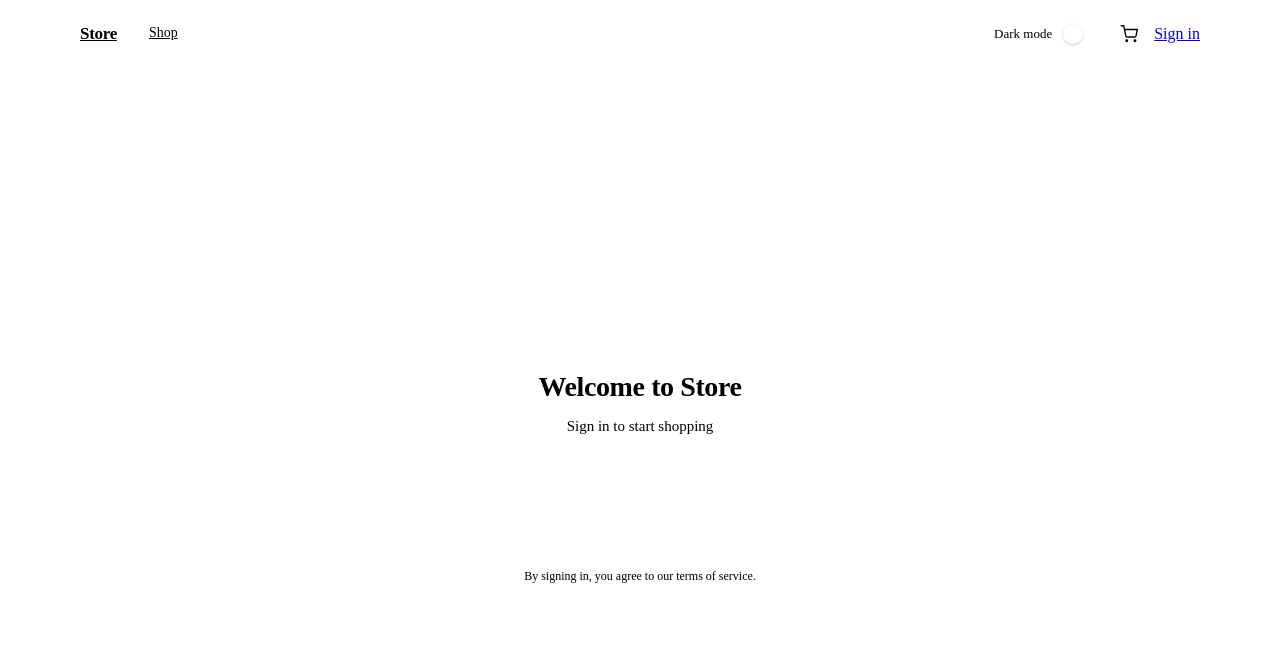
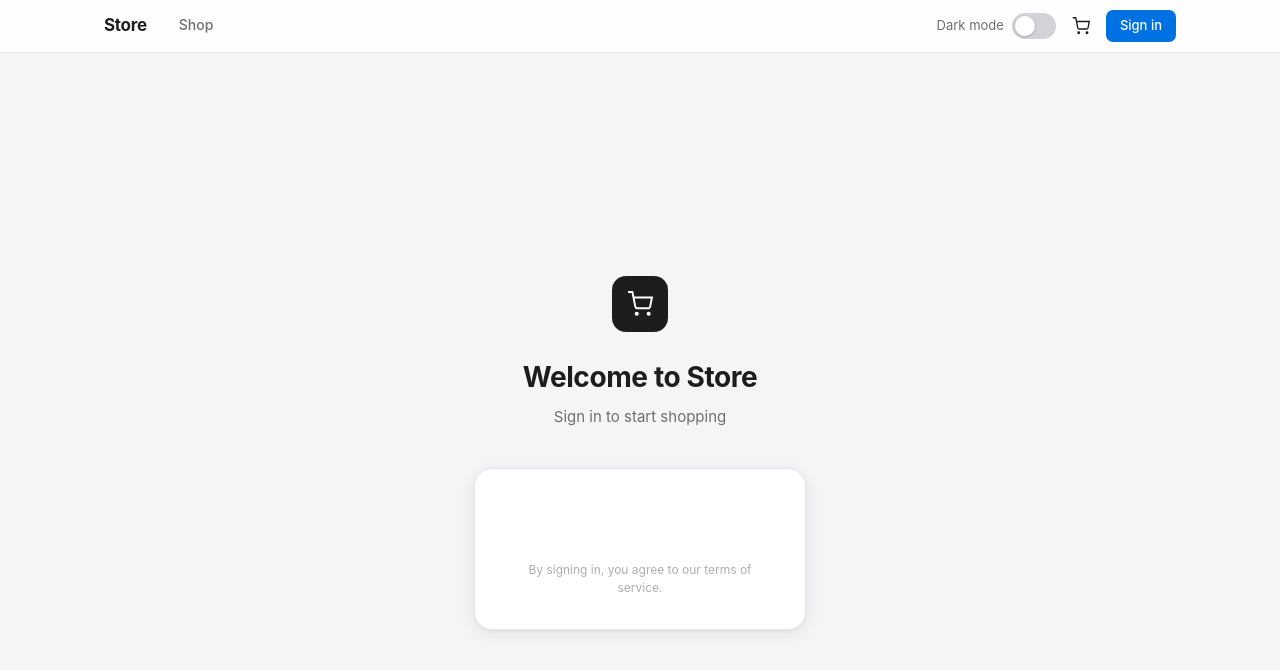
Before and after one commit to vlntnmusa/cos108-store, a React (Vite) app in the folder frontend/: page /login in a window 1280 px wide. Shown: the top 670 px of the page. Built offline with nearby package versions, Linux system fonts and the light colour scheme; no server answers.

Commit message:
Refactor CSS variables and styles for dark theme

```diff
--- a/frontend/src/index.css
+++ b/frontend/src/index.css
@@ -16,38 +16,159 @@
   --shadow-sm:   0 1px 3px rgba(0,0,0,.5);
   --shadow:      0 4px 16px rgba(0,0,0,.6);
 }
+[data-theme="dark"] body { background: var(--bg); color: var(--text-1); }
+[data-theme="dark"] .card { background: var(--surface); border-color: var(--border); }
+[data-theme="dark"] .input { background: var(--surface-2); border-color: var(--border); color: var(--text-1); }
+[data-theme="dark"] .btn-outline { border-color: var(--border); color: var(--text-1); }
+[data-theme="dark"] .btn-ghost { color: var(--text-1); }
+[data-theme="dark"] .tab-btn { color: var(--text-2); }
+[data-theme="dark"] .tab-btn.active { color: var(--accent); border-bottom-color: var(--accent); }
+[data-theme="dark"] header { background: rgba(28,28,30,0.9) !important; border-bottom-color: var(--border) !important; }
+[data-theme="dark"] a { color: inherit; }
+[data-theme="dark"] p, [data-theme="dark"] span, [data-theme="dark"] h1,
+[data-theme="dark"] h2, [data-theme="dark"] h3 { color: inherit; }
 
-[data-theme="dark"] body {
+/* ── Design Tokens ───────────────────────────────────────────────────────── */
+:root {
+  --bg:          #F5F5F7;
+  --surface:     #FFFFFF;
+  --surface-2:   #FBFBFD;
+  --border:      #D2D2D7;
+  --border-light:#E5E5EA;
+  --text-1:      #1D1D1F;
+  --text-2:      #6E6E73;
+  --text-3:      #AEAEB2;
+  --accent:      #0071E3;
+  --accent-h:    #0077ED;
+  --success:     #34C759;
+  --danger:      #FF3B30;
+  --warn:        #FF9500;
+  --radius-sm:   8px;
+  --radius:      12px;
+  --radius-lg:   18px;
+  --shadow-sm:   0 1px 3px rgba(0,0,0,.06), 0 1px 2px rgba(0,0,0,.04);
+  --shadow:      0 4px 16px rgba(0,0,0,.08), 0 1px 4px rgba(0,0,0,.04);
+  --shadow-lg:   0 12px 40px rgba(0,0,0,.10), 0 2px 8px rgba(0,0,0,.06);
+  --ease:        cubic-bezier(.25,.46,.45,.94);
+  --transition:  0.2s var(--ease);
+}
+
+/* ── Reset ───────────────────────────────────────────────────────────────── */
+*, *::before, *::after { box-sizing: border-box; margin: 0; padding: 0; }
+html { -webkit-font-smoothing: antialiased; -moz-osx-font-smoothing: grayscale; }
+body {
+  font-family: -apple-system, BlinkMacSystemFont, 'SF Pro Text', 'Helvetica Neue', sans-serif;
   background: var(--bg);
   color: var(--text-1);
+  font-size: 15px;
+  line-height: 1.5;
+}
+a { color: inherit; text-decoration: none; }
+img { display: block; max-width: 100%; }
+button { cursor: pointer; font-family: inherit; }
+input, select, textarea { font-family: inherit; }
+
+/* ── Typography ──────────────────────────────────────────────────────────── */
+.t-display { font-size: 40px; font-weight: 700; letter-spacing: -0.5px; line-height: 1.1; }
+.t-title   { font-size: 24px; font-weight: 600; letter-spacing: -0.3px; line-height: 1.2; }
+.t-headline{ font-size: 18px; font-weight: 600; letter-spacing: -0.1px; }
+.t-body    { font-size: 15px; font-weight: 400; }
+.t-caption { font-size: 13px; color: var(--text-2); }
+.t-label   { font-size: 12px; font-weight: 500; letter-spacing: .04em; text-transform: uppercase; color: var(--text-2); }
+
+/* ── Layout ──────────────────────────────────────────────────────────────── */
+.page    { max-width: 1120px; margin: 0 auto; padding: 48px 24px; }
+.page-sm { max-width: 640px;  margin: 0 auto; padding: 48px 24px; }
+
+/* ── Card ────────────────────────────────────────────────────────────────── */
+.card {
+  background: var(--surface);
+  border-radius: var(--radius);
+  border: 1px solid var(--border-light);
+  box-shadow: var(--shadow-sm);
+  padding: 24px;
+}
+.card-hover { transition: transform var(--transition), box-shadow var(--transition); }
+.card-hover:hover { transform: translateY(-2px); box-shadow: var(--shadow); }
+
+/* ── Buttons ─────────────────────────────────────────────────────────────── */
+.btn {
+  display: inline-flex; align-items: center; justify-content: center; gap: 6px;
+  padding: 10px 20px; border-radius: var(--radius-sm);
+  border: none; font-size: 14px; font-weight: 500;
+  transition: all var(--transition);
+  white-space: nowrap; user-select: none;
+}
+.btn:active { transform: scale(0.98); }
+.btn-primary  { background: var(--accent); color: #fff !important; }
+.btn-primary:hover  { background: var(--accent-h); }
+.btn-danger   { background: var(--danger); color: #fff !important; }
+.btn-danger:hover   { opacity: .88; }
+.btn-success  { background: var(--success); color: #fff !important; }
+.btn-ghost    { background: transparent; color: var(--text-1); }
+.btn-ghost:hover    { background: var(--border-light); }
+.btn-outline  { background: transparent; border: 1px solid var(--border); color: var(--text-1); }
+.btn-outline:hover  { border-color: var(--text-2); }
+.btn-sm { padding: 6px 14px; font-size: 13px; border-radius: 7px; }
+.btn:disabled { opacity: .4; cursor: not-allowed; }
+
+/* ── Forms ───────────────────────────────────────────────────────────────── */
+.input {
+  width: 100%; padding: 10px 14px;
+  background: var(--surface);
+  border: 1px solid var(--border);
+  border-radius: var(--radius-sm);
+  font-size: 15px; color: var(--text-1);
+  outline: none;
+  transition: border-color var(--transition), box-shadow var(--transition);
+}
+.input:focus { border-color: var(--accent); box-shadow: 0 0 0 3px rgba(0,113,227,.12); }
+.input::placeholder { color: var(--text-3); }
+.label { display: block; font-size: 13px; font-weight: 500; color: var(--text-2); margin-bottom: 6px; }
+.form-group { margin-bottom: 16px; }
+
+/* ── Badges ──────────────────────────────────────────────────────────────── */
+.badge { display: inline-flex; align-items: center; padding: 3px 10px; border-radius: 999px; font-size: 12px; font-weight: 500; }
+.badge-admin    { background: #FFF3E0; color: #E65100; }
+.badge-cashier  { background: #E3F2FD; color: #1565C0; }
+.badge-customer { background: #E8F5E9; color: #2E7D32; }
+.badge-success  { background: #E8F5E9; color: #2E7D32; }
+
+/* ── Divider ─────────────────────────────────────────────────────────────── */
+.divider { height: 1px; background: var(--border-light); margin: 24px 0; }
+
+/* ── Animations ──────────────────────────────────────────────────────────── */
+@keyframes fadeUp {
+  from { opacity: 0; transform: translateY(12px); }
+  to   { opacity: 1; transform: translateY(0); }
+}
+.fade-up   { animation: fadeUp 0.4s var(--ease) both; }
+.fade-up-2 { animation: fadeUp 0.4s 0.08s var(--ease) both; }
+.fade-up-3 { animation: fadeUp 0.4s 0.16s var(--ease) both; }
+
+/* ── Tabs ────────────────────────────────────────────────────────────────── */
+.tabs { display: flex; border-bottom: 1px solid var(--border-light); margin-bottom: 32px; }
+.tab-btn {
+  background: none; border: none; border-bottom: 2px solid transparent;
+  padding: 10px 18px; font-size: 14px; font-weight: 500;
+  color: var(--text-2); cursor: pointer; margin-bottom: -1px;
+  transition: color var(--transition), border-color var(--transition);
+}
+.tab-btn:hover { color: var(--text-1); }
+.tab-btn.active { color: var(--accent); border-bottom-color: var(--accent); }
+
+/* ── Search ──────────────────────────────────────────────────────────────── */
+.search-wrap { position: relative; margin-bottom: 32px; }
+.search-wrap svg { position: absolute; left: 14px; top: 50%; transform: translateY(-50%); color: var(--text-3); pointer-events: none; }
+.search-wrap .input { padding-left: 40px; }
+
+/* ── Product grid ────────────────────────────────────────────────────────── */
+.product-grid {
+  display: grid;
+  grid-template-columns: repeat(auto-fill, minmax(260px, 1fr));
+  gap: 20px;
 }
 
-[data-theme="dark"] .card {
-  background: var(--surface);
-  border-color: var(--border);
-}
-
-[data-theme="dark"] .input {
-  background: var(--surface-2);
-  border-color: var(--border);
-  color: var(--text-1);
-}
-
-[data-theme="dark"] .btn-outline {
-  border-color: var(--border);
-  color: var(--text-1);
-}
-
-[data-theme="dark"] .tab-btn {
-  color: var(--text-2);
-}
-
-[data-theme="dark"] .tab-btn.active {
-  color: var(--accent);
-  border-bottom-color: var(--accent);
-}
-
-[data-theme="dark"] header {
-  background: rgba(28,28,30,0.85) !important;
-  border-bottom-color: var(--border) !important;
-}
+/* ── Empty state ─────────────────────────────────────────────────────────── */
+.empty { text-align: center; padding: 80px 24px; color: var(--text-2); }
+.empty-icon { font-size: 48px; margin-bottom: 16px; opacity: .4; }
```
